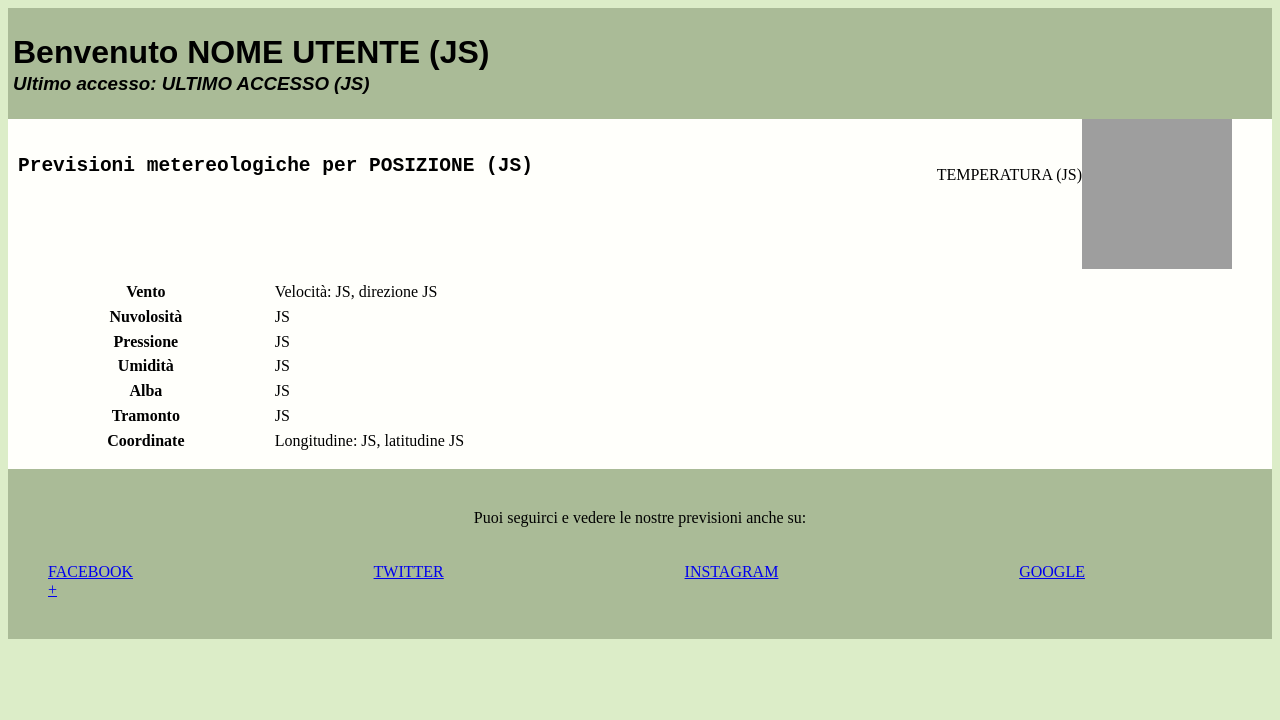
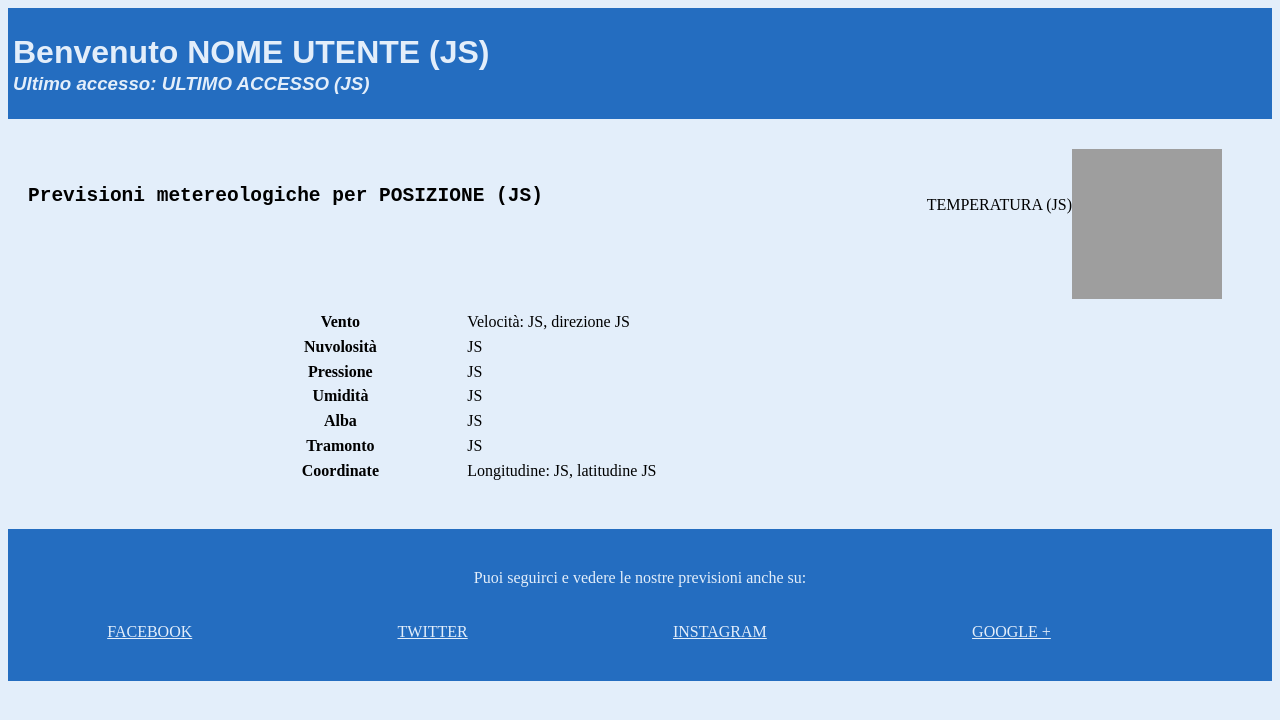
Before and after one commit to Ary18/DSGroupTeam2-1, a plain HTML site: page index.html in a window 1280 px wide. Drawn offline with Linux system fonts and the light colour scheme; grey boxes are pictures that could not be loaded.

Commit message:
commit finale css

```diff
--- a/style.css
+++ b/style.css
@@ -1,25 +1,34 @@
 body{
-    background-color: #dcedc8;
+    /* background-color: #ffffff; */
+    /* background-color: #e3f2fd; */
+    background-color: #E3EEFA;
 }
 
 header{
-    background-color: #aabb97;
+    /* background-color: #b1bfca; */
+    background-color: #246DC0;
     padding: 5px;
+    margin-bottom: 20px;
 }
 
 header heading h1{
    font-family: sans-serif;
    margin-bottom: 2px;
+   color: #E3EEFA;
 }
 
 header heading h3{
    font-family: sans-serif;
    font-style: oblique;
    margin-top: 2px;
+   color: #E3EEFA;
 }
 
 main{
-    background-color: #fffffb;
+    /* background-color: #e3f2fd; */
+    background-color: #E3EEFA;
+    margin-bottom: 20px;
+    padding: 10px;
 }
 
 #weather-summary{
@@ -55,24 +64,33 @@ mappa{
 
 table {
     padding: 10px;
-    background-color: #fffffb;
+    /* background-color: #fffffb; */
     width: 70%;
     height: 200px;
-    /* margin: auto;
-    display: block; */
+    margin: auto;
+    /*display: block; */
 
 }
 
+/* table, th, td {
+    border: 1px solid black;
+ } */
+
+
 footer{
-    background-color: #aabb97;
+    /* background-color: #b1bfca; */
+    background-color: #246DC0;
     padding: 40px;
 }
 
 footer a{
-    padding-right: 20%;
+    padding-right: 12%;
+    padding-left: 5%;
+    color: #E3EEFA;
 }
 
 footer span{
     display: block;
     text-align: center;
+    color: #E3EEFA;
 }
```
